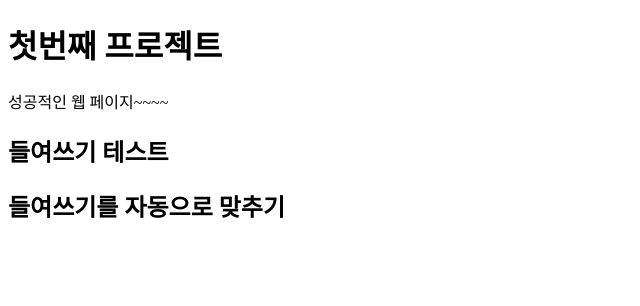
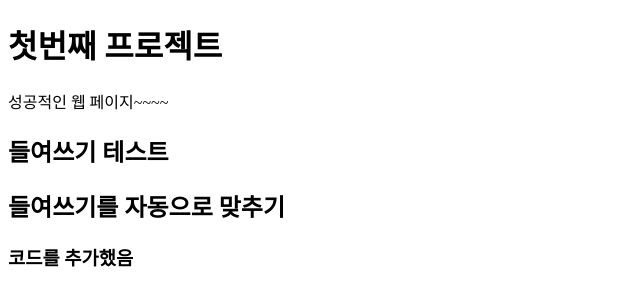
Before and after one commit to sis0704/insurance, a plain HTML site: page index.html in a window 1280 px wide. Shown: the whole page, without its empty margins (0-640 px from the left). Drawn offline with Linux system fonts and the light colour scheme.

Commit message:
second commit

```diff
--- a/index.html
+++ b/index.html
@@ -12,5 +12,9 @@
     <p>성공적인 웹 페이지~~~~</p>
     <h2>들여쓰기 테스트</h2>
     <h2>들여쓰기를 자동으로 맞추기</h2>
+
+    <h3>
+      코드를 추가했음
+    </h3>
   </body>
 </html>
```
